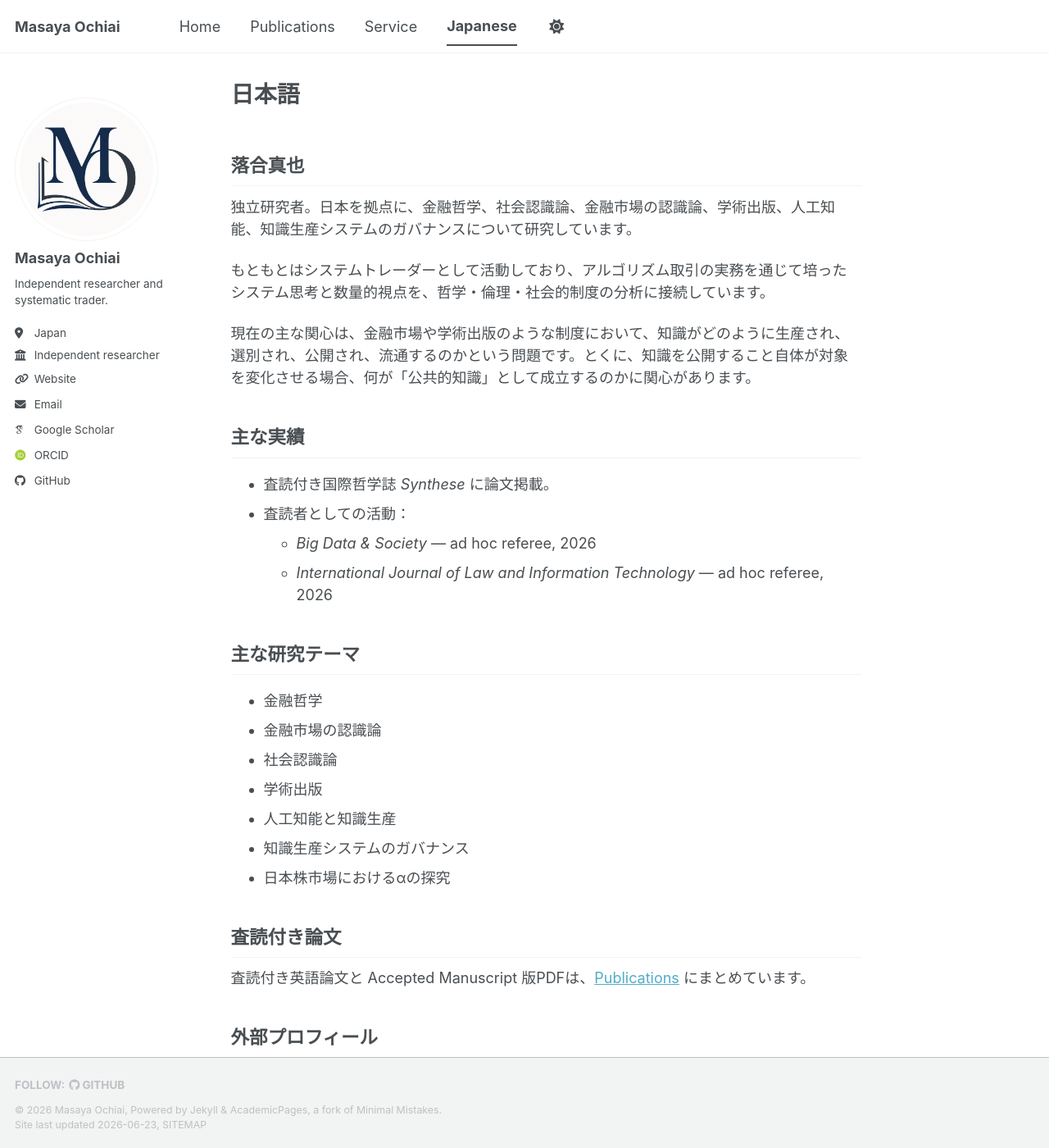
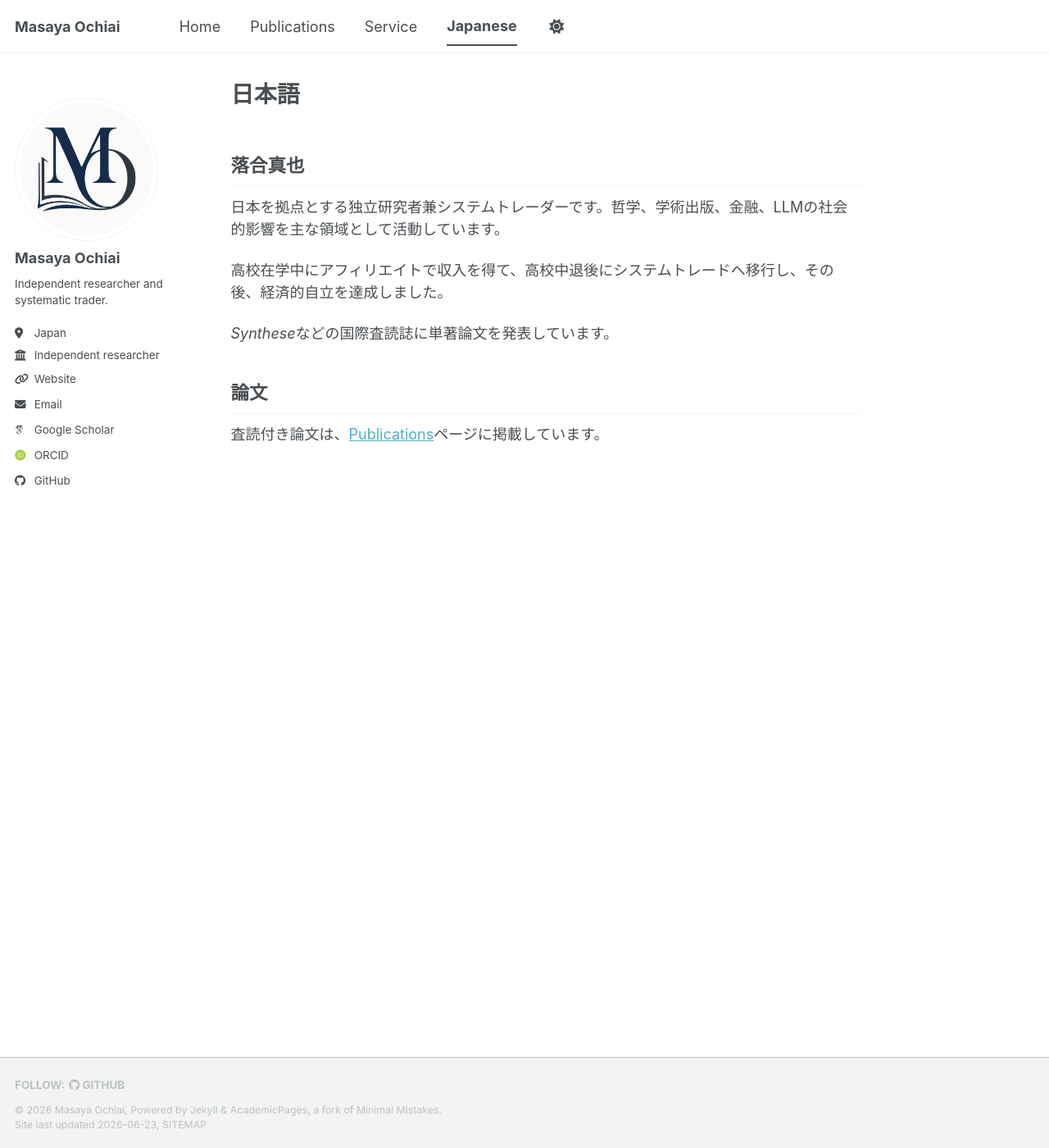
Before and after one commit to masaya-ochiai/masaya-ochiai.github.io, a Jekyll site: the page built from _pages/ja.md, in a window 1280 px wide and 1400 px high. Shown: the whole window at 82% size. Built offline with Jekyll 4.4.1, drawn with Linux system fonts in a browser that asks for light colours; some web fonts are replaced; a script bundle is joined from its source files by our own code; library files that are not in the unit come from our copies.

Commit message:
Add files via upload

```diff
--- a/_pages/ja.md
+++ b/_pages/ja.md
@@ -6,34 +6,12 @@ author_profile: true
 
 ## 落合真也
 
-独立研究者。日本を拠点に、金融哲学、社会認識論、金融市場の認識論、学術出版、人工知能、知識生産システムのガバナンスについて研究しています。
+日本を拠点とする独立研究者兼システムトレーダーです。哲学、学術出版、金融、LLMの社会的影響を主な領域として活動しています。
 
-もともとはシステムトレーダーとして活動しており、アルゴリズム取引の実務を通じて培ったシステム思考と数量的視点を、哲学・倫理・社会的制度の分析に接続しています。
+高校在学中にアフィリエイトで収入を得て、高校中退後にシステムトレードへ移行し、その後、経済的自立を達成しました。
 
-現在の主な関心は、金融市場や学術出版のような制度において、知識がどのように生産され、選別され、公開され、流通するのかという問題です。とくに、知識を公開すること自体が対象を変化させる場合、何が「公共的知識」として成立するのかに関心があります。
+*Synthese*などの国際査読誌に単著論文を発表しています。
 
-## 主な実績
+## 論文
 
-- 査読付き国際哲学誌 *Synthese* に論文掲載。
-- 査読者としての活動：
-  - *Big Data & Society* — ad hoc referee, 2026
-  - *International Journal of Law and Information Technology* — ad hoc referee, 2026
-
-## 主な研究テーマ
-
-- 金融哲学
-- 金融市場の認識論
-- 社会認識論
-- 学術出版
-- 人工知能と知識生産
-- 知識生産システムのガバナンス
-- 日本株市場におけるαの探究
-
-## 査読付き論文
-
-査読付き英語論文と Accepted Manuscript 版PDFは、[Publications](/publications/) にまとめています。
-
-## 外部プロフィール
-
-- [ORCID](https://orcid.org/0009-0006-6069-419X)
-- [Google Scholar](https://scholar.google.com/citations?user=_DJpm4EAAAAJ)
+査読付き論文は、[Publications](/publications/)ページに掲載しています。
```
